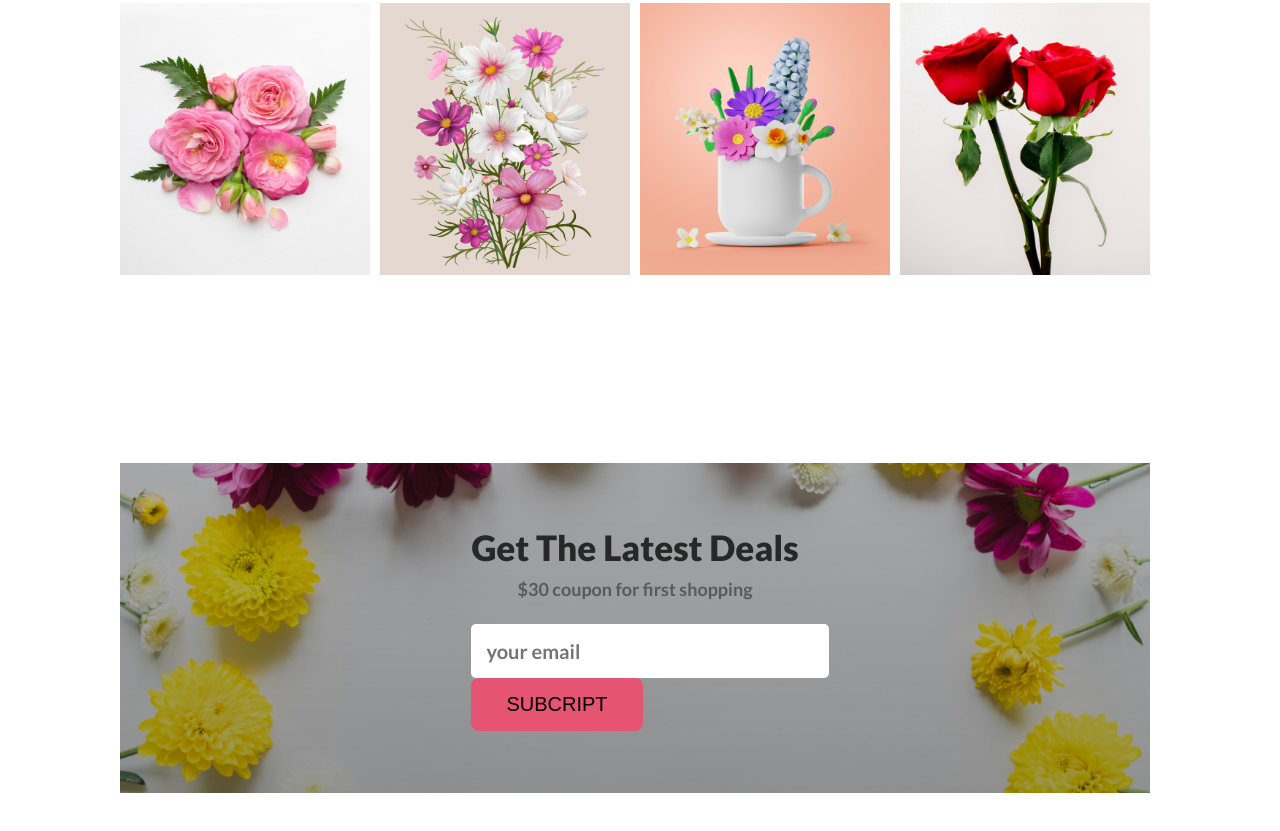
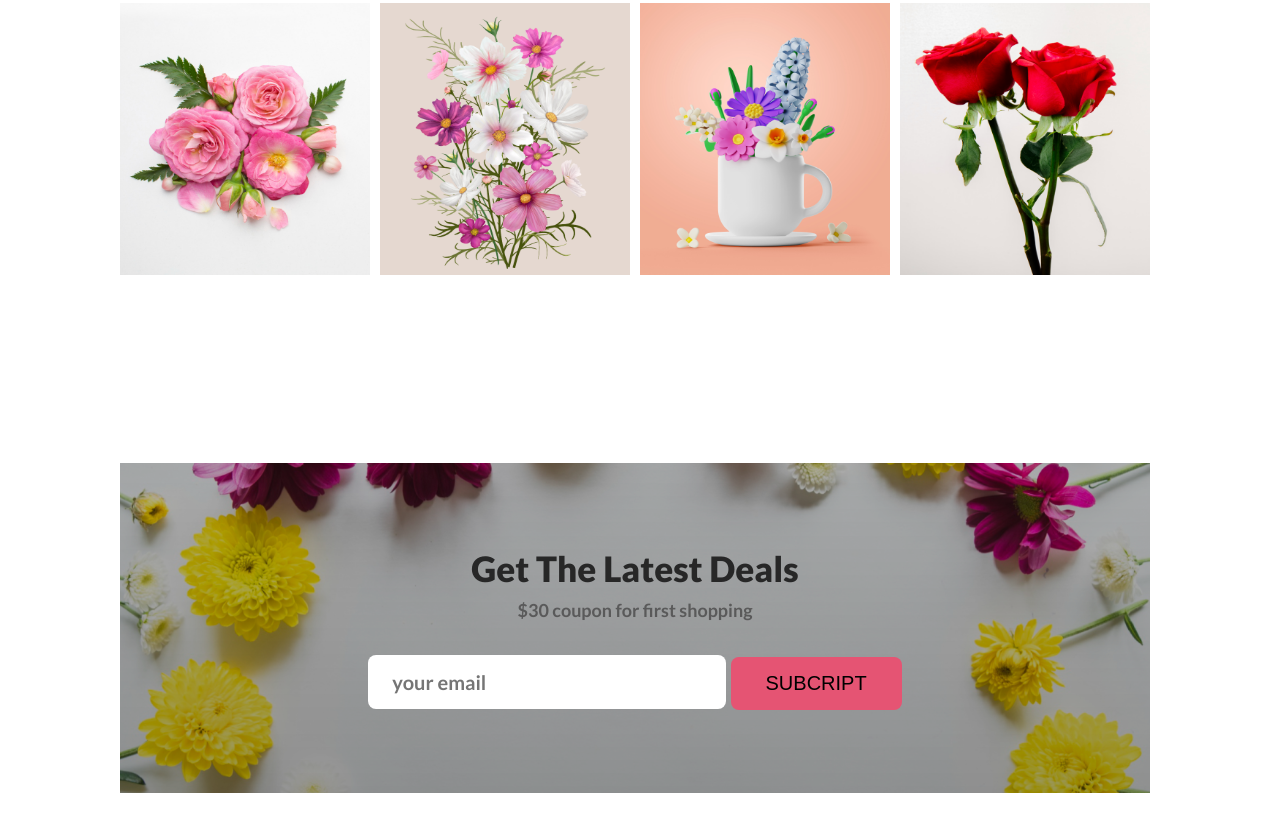
Before and after one commit to Akazad20/assingment-1st, a plain HTML site: page index.html in a window 1280 px wide. Shown: the part 2293-3124 px from the top of the page. Drawn offline with Linux system fonts and the light colour scheme.

Commit message:
last update

```diff
--- a/css/assingment.css
+++ b/css/assingment.css
@@ -248,14 +248,15 @@ header{
     color: rgba(46, 45, 45, 0.6);
     margin-bottom: 10px;
 }
-.input-items input[type="email"]{
-    padding: 15px;
+.letes-title input[type="email"]{
+    padding: 15px 100px 15px 24px;
     border: 0;
-    border-radius: 5px;
-    width: 100%;
-    display: block;
+    border-radius: 8px;
+    background: #FFF;
     margin-top: 24px;
     font-size: 20px;
     font-family: 'Lato';
     font-weight: 600;
+    text-align: justify;
+
 }
--- a/index.html
+++ b/index.html
@@ -115,10 +115,10 @@
                         <div class="letes-title">
                             <h2>Get The Latest Deals</h2>
                             <h5>$30 coupon for first shopping</h5>
-                            <form action="" class="input-items">
+
                                 <input type="email" placeholder="your email" name="email" id="">
-                                <button class="btn-prymary">subcript</button>
-                            </form>
+
+                            <button class="btn-prymary subcriipt">subcript</button>
                         </div>
                        </div>
                    </div>
```
